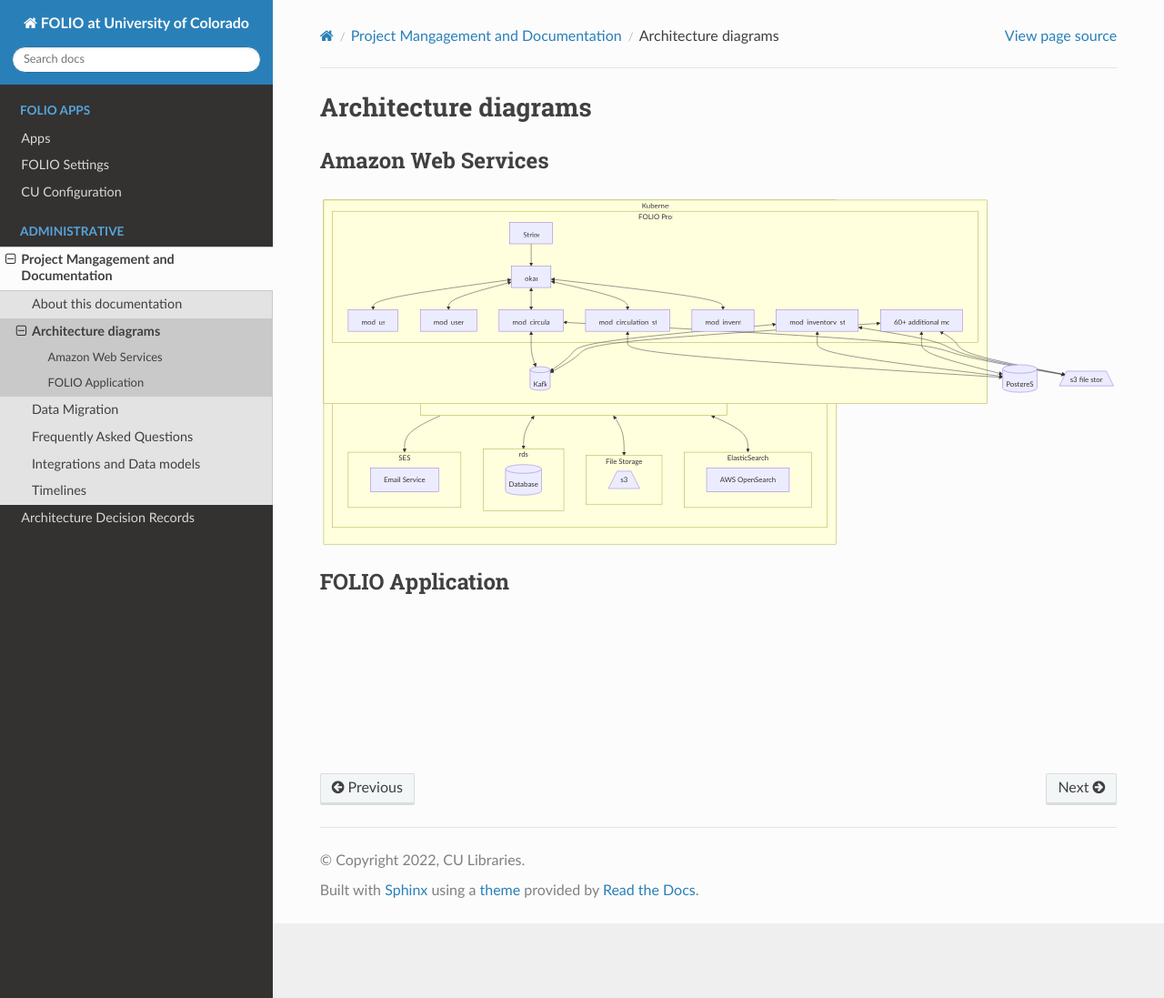
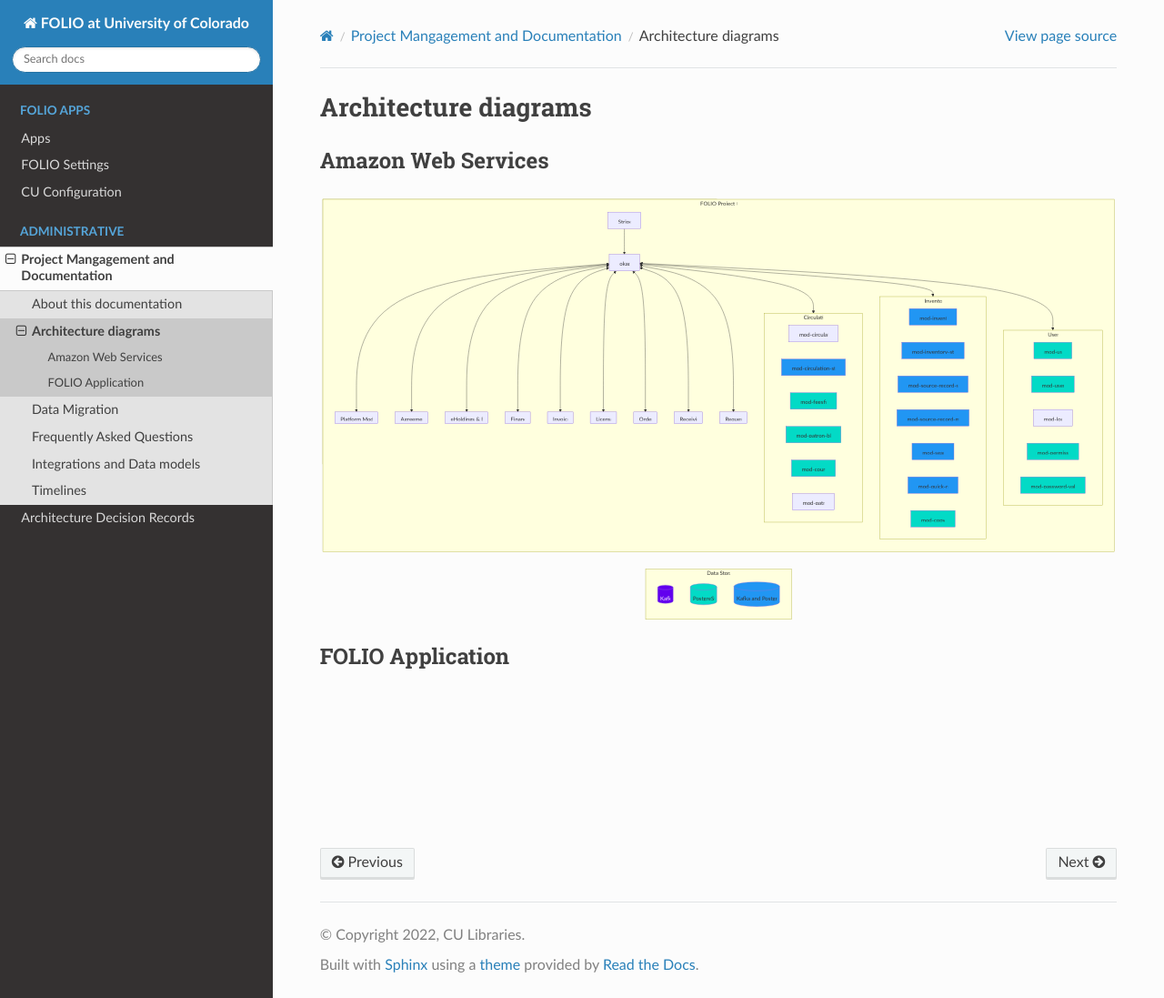
Before and after one commit to culibraries/folio, a Sphinx documentation site: the page built from docs/admin/architecture.md, in a window 1280 px wide and 1097 px high. Shown: the whole window at 91% size. Built offline with Sphinx 7.4.7 and the Read the Docs theme 2.0.0, drawn with Linux system fonts in a browser that asks for light colours.

Commit message:
Refactor diagram to use color.

````diff
--- a/docs/admin/architecture.md
+++ b/docs/admin/architecture.md
@@ -46,23 +46,59 @@
 ## FOLIO Application
 
 ```{mermaid}
-flowchart TB
-  subgraph Kubernetes
-    subgraph FOLIO Project
-      Stripes -->okapi <--> m1 & m2 & m3 & m4 & m5
-      m1[mod_user]
-      m2[mod_user_bl]
-      m3[mod_circulation]
-      m4[mod_circulation_storage]
-      m5[mod_inventory]
-      m6[mod_inventory_storage]
-      m70[60+ additional modules]
+flowchart LR
+  classDef kafka fill:#6200EE,color:#fff;
+  classDef db fill:#03DAC6;
+  classDef kafkadb fill:#2196F3;
+  subgraph Data Storage
+    kafka[(Kafka)]:::kafka
+    db[(PostgreSQL)]:::db
+    kafkadb[(Kafka and PostgreSQL)]:::kafkadb
+  end
+  subgraph FOLIO Project Code
+    direction TB
+    Stripes -->okapi <--> a & c & e & f & i & in & l & o & r & req & u & p
+    subgraph a[Agreements]
     end
-    kafka[(Kafka)]
+    subgraph c[Circulation]
+      c1[mod-circulation]
+      c2[mod-circulation-storage]:::kafkadb
+      c3[mod-feesfines]:::db
+      c4[mod-patron-blocks]:::db
+      c5[mod-courses]:::db
+      c6[mod-patron]
+    end
+    subgraph e[eHoldings & ERM]
+    end
+    subgraph f[Finance]
+    end
+    subgraph i[Inventory]
+      i1[mod-inventory]:::kafkadb
+      i2[mod-inventory-storage]:::kafkadb
+      i3[mod-source-record-storage]:::kafkadb
+      i4[mod-source-record-manager]:::kafkadb
+      i5[mod-search]:::kafkadb
+      i6[mod-quick-marc]:::kafkadb
+      i7[mod-copycat]:::db
+    end
+    subgraph in[Invoices]
+    end
+    subgraph l[Licenses]
+    end
+    subgraph o[Orders]
+    end
+    subgraph r[Receiving]
+    end
+    subgraph req[Requests]
+    end
+    subgraph u[Users]
+      u1[mod-user]:::db
+      u2[mod-user-bl]:::db
+      u3[mod-login]
+      u4[mod-permissions]:::db
+      u5[mod-password-validator]:::db
+    end
+    subgraph p[Platform Modules]
+    end
   end
-  db[(PostgreSQL)]
-  s3[/s3 file storage\]
-  m4 & m6 & m70<-->db
-  m3 & m6 & m70<-->kafka
-  m3 & m6 & m70<-->s3
 ```
````
